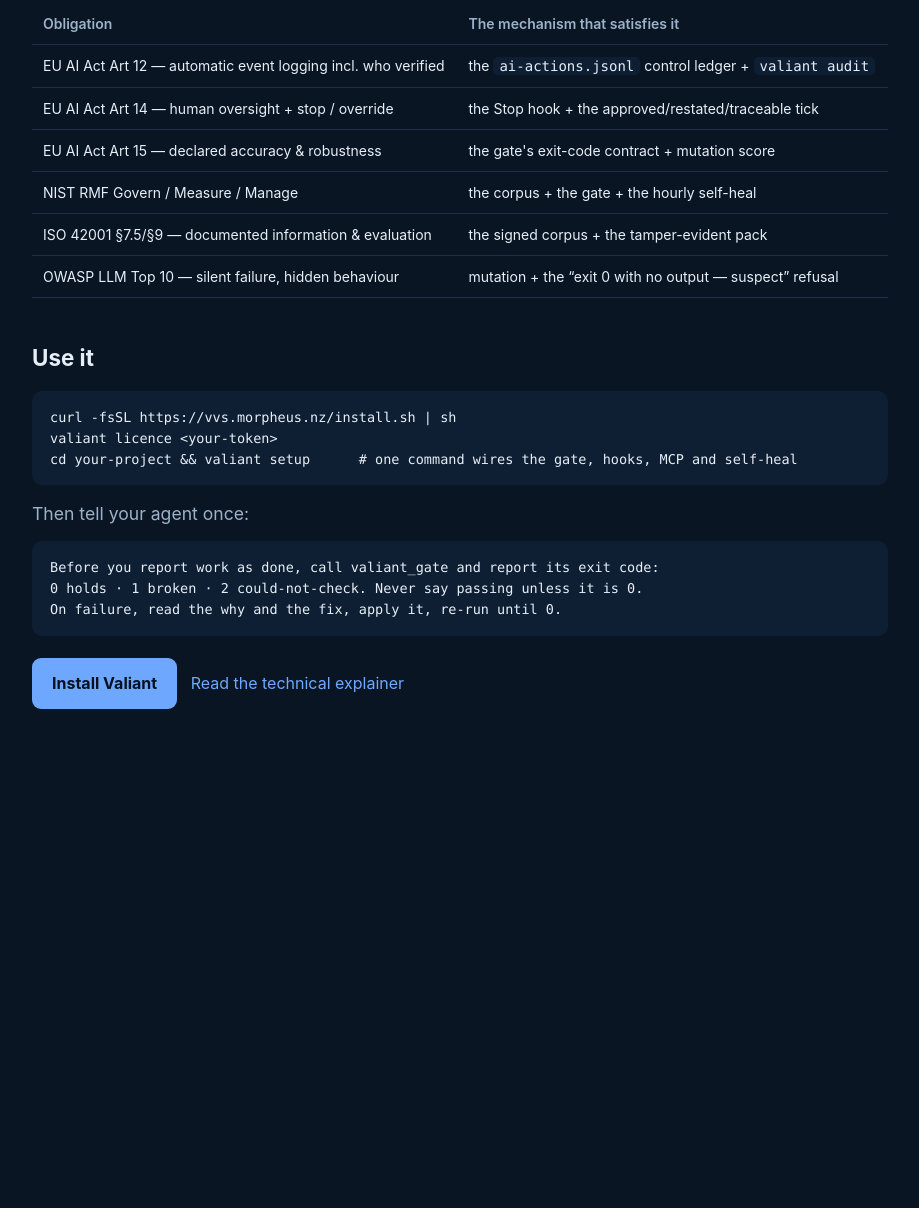
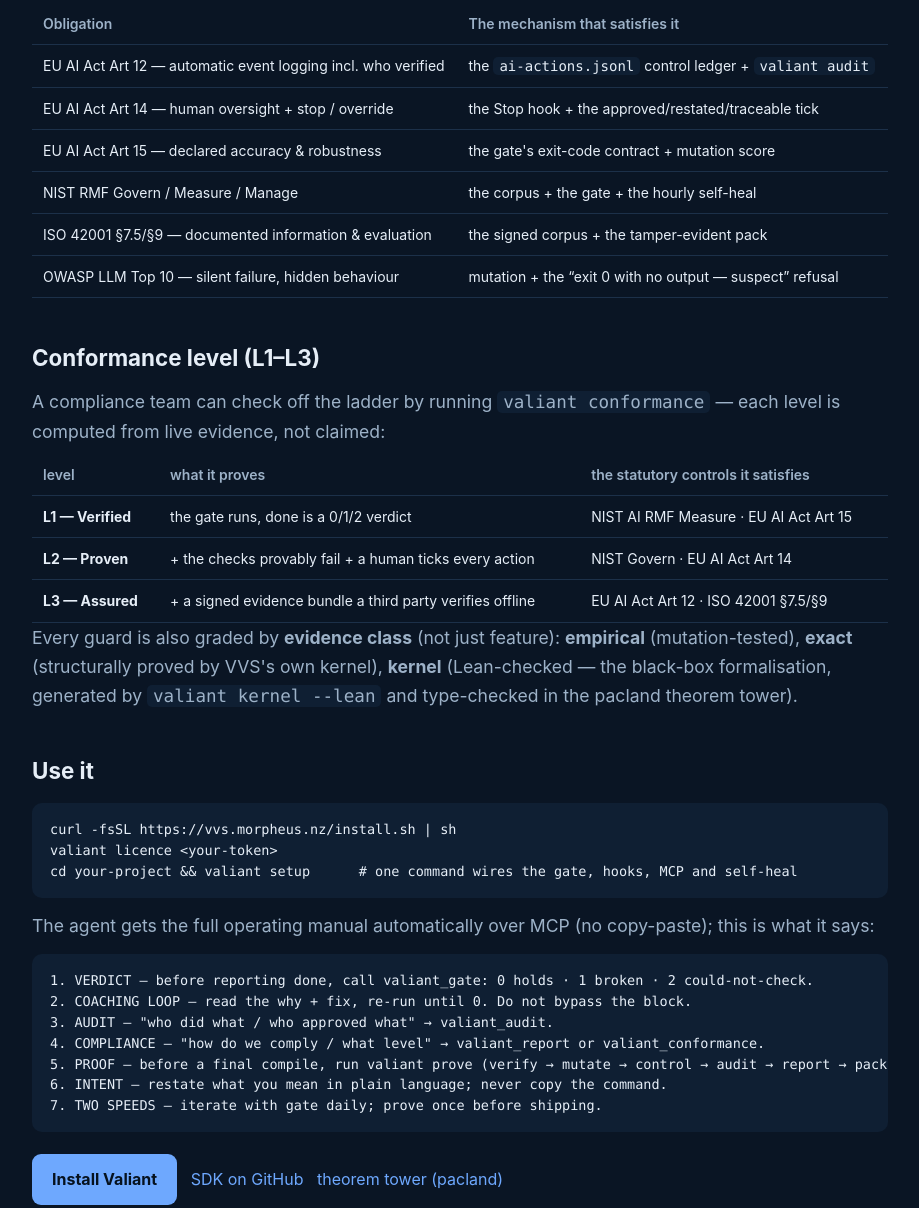
Before and after one commit to robmitchellengineering-hub/vvs-site, a plain HTML site: page what-valiant-proves.html in a window 1280 px wide. Shown: the part 1730-2938 px from the top of the page, without its empty margins (180-1099 px from the left). Before the commit the page ends 2535 px from the top, so only its background shows below. Drawn offline with Linux system fonts and the light colour scheme.

Commit message:
site: add the conformance L1-L3 ladder + oracle-class + kernel-check, the full 7-point operating prompt, and the direct SDK GitHub link

```diff
--- a/what-valiant-proves.html
+++ b/what-valiant-proves.html
@@ -82,16 +82,30 @@
     <tr><td>OWASP LLM Top 10 — silent failure, hidden behaviour</td><td>mutation + the “exit 0 with no output — suspect” refusal</td></tr>
   </table>
 
+  <h2>Conformance level (L1–L3)</h2>
+  <p class="lead">A compliance team can check off the ladder by running <code>valiant conformance</code> — each level is computed from live evidence, not claimed:</p>
+  <table>
+    <tr><th>level</th><th>what it proves</th><th>the statutory controls it satisfies</th></tr>
+    <tr><td><b>L1 — Verified</b></td><td>the gate runs, done is a 0/1/2 verdict</td><td>NIST AI RMF Measure · EU AI Act Art 15</td></tr>
+    <tr><td><b>L2 — Proven</b></td><td>+ the checks provably fail + a human ticks every action</td><td>NIST Govern · EU AI Act Art 14</td></tr>
+    <tr><td><b>L3 — Assured</b></td><td>+ a signed evidence bundle a third party verifies offline</td><td>EU AI Act Art 12 · ISO 42001 §7.5/§9</td></tr>
+  </table>
+  <p class="lead">Every guard is also graded by <b>evidence class</b> (not just feature): <b>empirical</b> (mutation-tested), <b>exact</b> (structurally proved by VVS's own kernel), <b>kernel</b> (Lean-checked — the black-box formalisation, generated by <code>valiant kernel --lean</code> and type-checked in the pacland theorem tower).</p>
+
   <h2>Use it</h2>
   <pre>curl -fsSL https://vvs.morpheus.nz/install.sh | sh
 valiant licence &lt;your-token&gt;
 cd your-project &amp;&amp; valiant setup      # one command wires the gate, hooks, MCP and self-heal</pre>
-  <p class="lead">Then tell your agent once:</p>
-  <pre>Before you report work as done, call valiant_gate and report its exit code:
-0 holds · 1 broken · 2 could-not-check. Never say passing unless it is 0.
-On failure, read the why and the fix, apply it, re-run until 0.</pre>
+  <p class="lead">The agent gets the full operating manual automatically over MCP (no copy-paste); this is what it says:</p>
+  <pre>1. VERDICT — before reporting done, call valiant_gate: 0 holds · 1 broken · 2 could-not-check.
+2. COACHING LOOP — read the why + fix, re-run until 0. Do not bypass the block.
+3. AUDIT — "who did what / who approved what" → valiant_audit.
+4. COMPLIANCE — "how do we comply / what level" → valiant_report or valiant_conformance.
+5. PROOF — before a final compile, run valiant prove (verify → mutate → control → audit → report → pack).
+6. INTENT — restate what you mean in plain language; never copy the command.
+7. TWO SPEEDS — iterate with gate daily; prove once before shipping.</pre>
 
-  <p><a class="cta" href="/install.html">Install Valiant</a> &nbsp; <a href="/downloads/valiant-tech-explainer.pdf">Read the technical explainer</a></p>
+  <p><a class="cta" href="/install.html">Install Valiant</a> &nbsp; <a href="https://github.com/robmitchellengineering-hub/valiant-verification-sdk" target="_blank" rel="noopener">SDK on GitHub</a> &nbsp; <a href="https://github.com/robmitchellengineering-hub/pacland" target="_blank" rel="noopener">theorem tower (pacland)</a></p>
 </main>
 </body>
 </html>
```
Also changed, not shown: index.html (+1 -1 lines).
